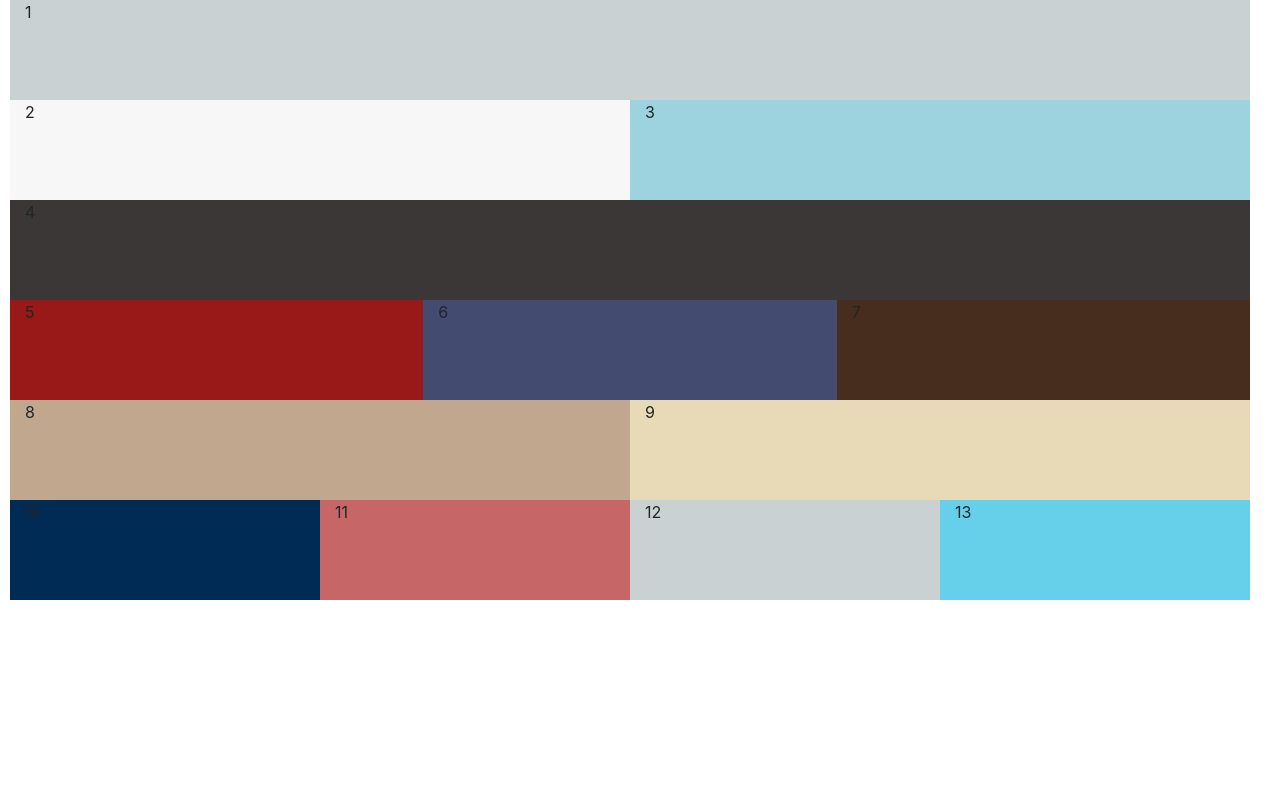
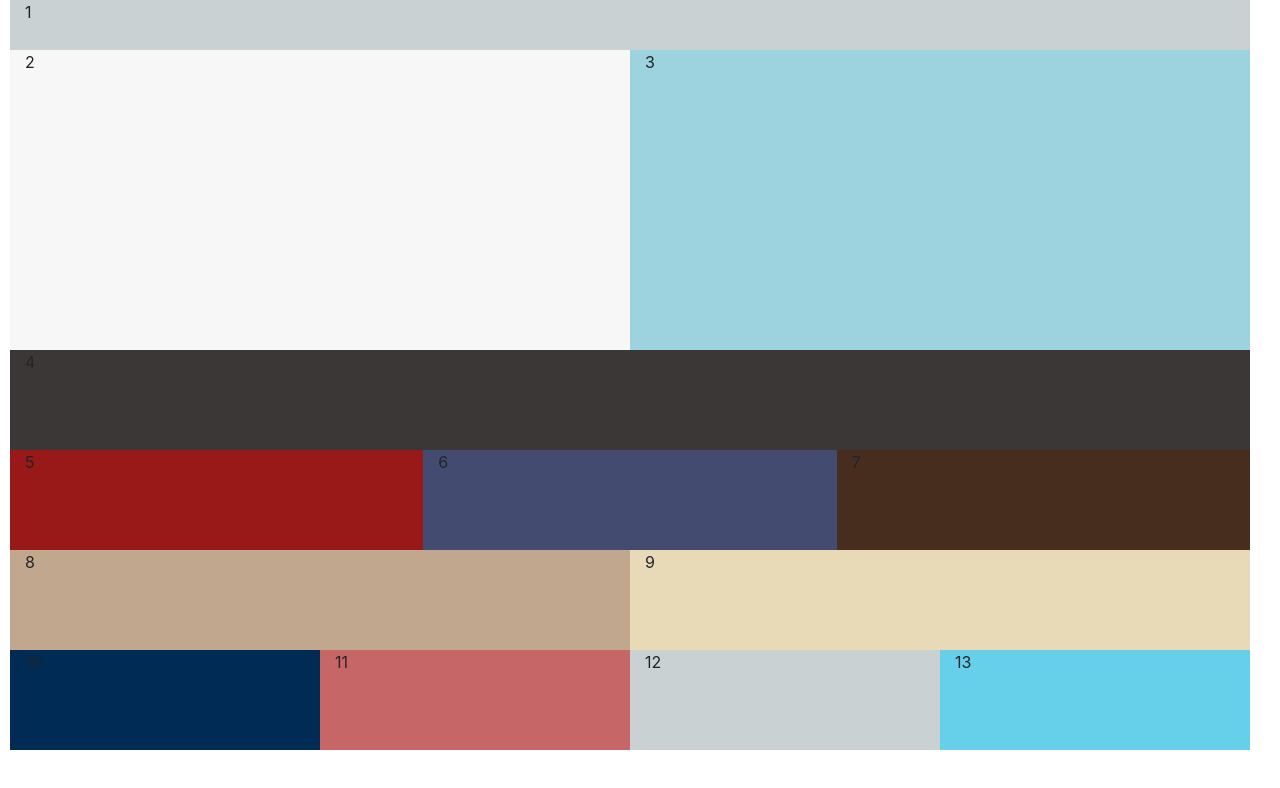
Before and after one commit to Jhoul7x/Bootstrap_1, a plain HTML site: page index.html in a window 1280 px wide. Drawn offline with nearby package versions, Linux system fonts and the light colour scheme.

Commit message:
ajustes de tamaño de cajas

```diff
--- a/index.css
+++ b/index.css
@@ -19,17 +19,17 @@ body {
 
 .caja1 {
     background-color: #C9D1D3;
-    height: 100px;
+    height: 50px;
 }
 
 .caja2 {
     background-color: #F7F7F7;
-    height: 100px;
+    height: 300px;
 }
 
 .caja3 {
     background-color: #9DD3DF;
-    height: 100px;
+    height: 300px;
 }
 
 .caja4 {
```
